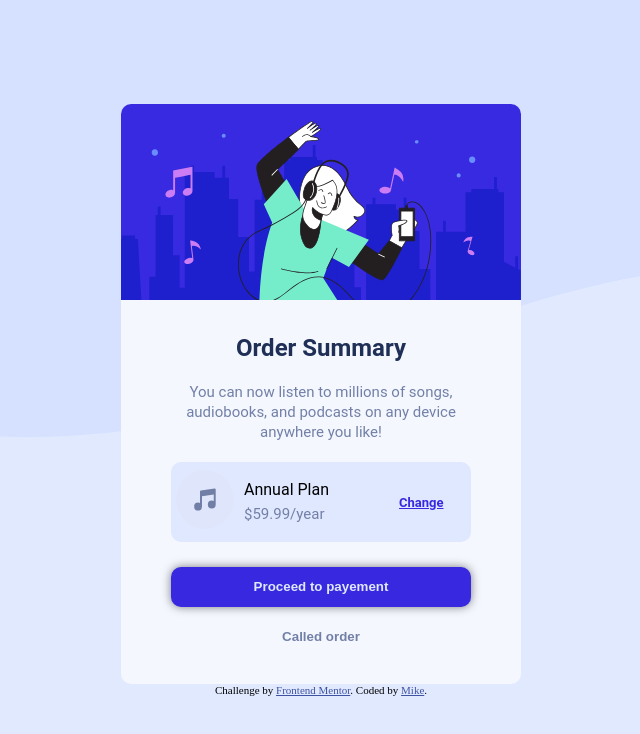
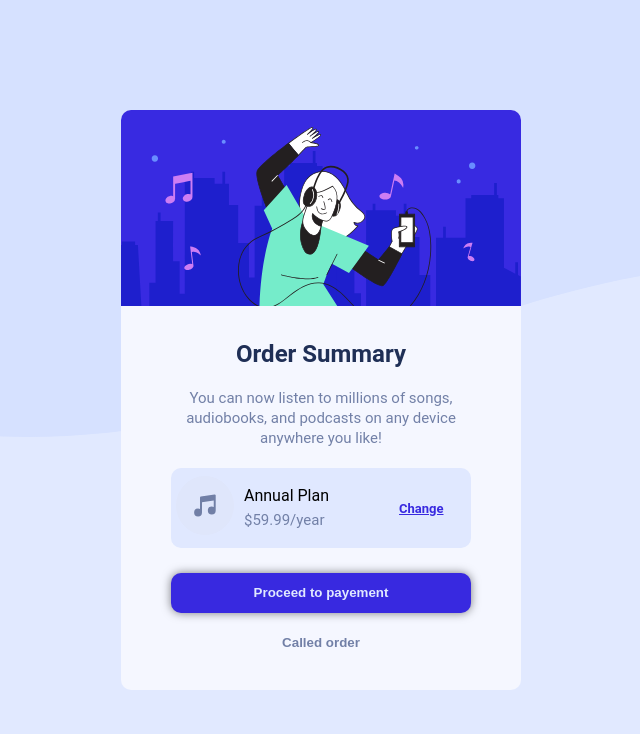
Before and after one commit to MikeZuck1/order-summary-component-main, a plain HTML site: page index.html in a window 1280 px wide. Shown: the whole page, without its empty margins (319-959 px from the left). Drawn offline with Linux system fonts and the light colour scheme.

Commit message:
Remove css code

```diff
--- a/index.html
+++ b/index.html
@@ -56,11 +56,6 @@
       </div>
 
     </div>
-
-    <div class="attribution">
-      Challenge by <a href="https://www.frontendmentor.io?ref=challenge" target="_blank">Frontend Mentor</a>.
-      Coded by <a href="https://github.com/MikeZuck1">Mike</a>.
-    </div>
   </main>
 
 </body>
--- a/styles/styles.css
+++ b/styles/styles.css
@@ -196,13 +196,3 @@ main .content {
     font-weight: bold;
     cursor: pointer;
 }
-
-/* ====== INFORMATIONS ====== */
-.attribution {
-    font-size: 11px;
-    text-align: center;
-}
-
-.attribution a {
-    color: hsl(228, 45%, 44%);
-}
```
